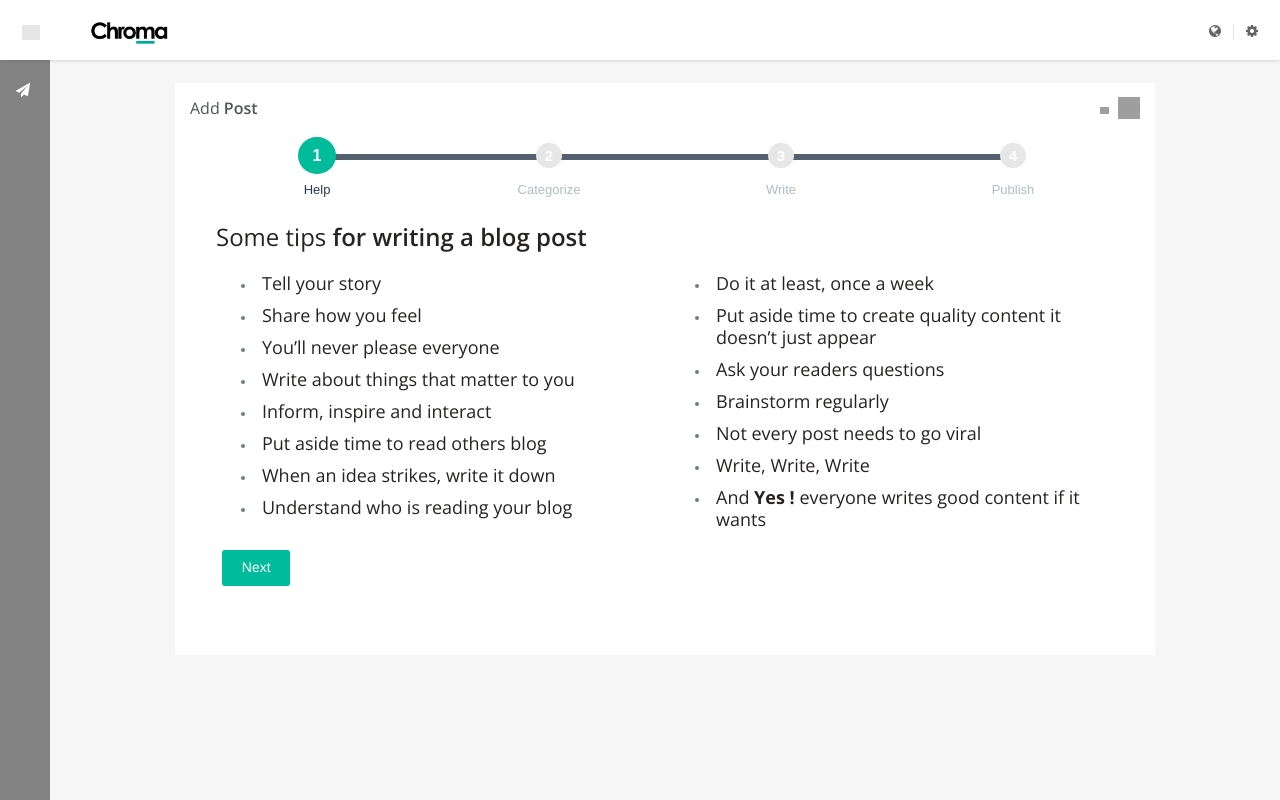
After one commit to merqurio/kolore, a Flask app: template app/admin/templates/posts-add.html in a window 1280 px wide. The commit adds this page. Run offline with Flask 2, Linux system fonts and the light colour scheme; the template is opened without the code that fills it: most values are stand-ins (such as "Sample title", 1, 10 or a date in 2020); parts of the project's set-up code (start-up, migrations or seed data) failed here and were passed over; some libraries are stand-ins or nearby versions; grey boxes are pictures that could not be loaded.

Commit message:
Fixes #23 and #3

```diff
--- /dev/null
+++ b/app/admin/templates/blocks/modal-editor.html
@@ -0,0 +1,67 @@
+<style type="text/css">
+    .tab-pan{
+        display: none;
+        padding: 15px;
+    }
+</style>
+<div class="modal fade" id="helpModal" tabindex="-1" role="dialog" aria-labelledby="helpModal" aria-hidden="true">
+    <div class="modal-dialog">
+        <div class="modal-content">
+            <div class="modal-header">
+                <button type="button" class="close" data-dismiss="modal"><span aria-hidden="true">&times;</span><span class="sr-only">Close</span></button>
+                <h4 class="modal-title" id="myModalLabel">{{_("How to add images and edit text")}}</h4>
+            </div>
+            <div>
+                <ul class="nav nav-tabs" id="tabHelp">
+                    <li class="active"><a href="#tabText">{{_("Edit text")}}</a></li>
+                    <li class=""><a href="#tabIMG">{{_("Add images")}}</a></li>
+                </ul>
+
+                <div class="tab-content">
+                    <div class="tab-pan active" id="tabText">
+                        <div class="row column-seperation">
+                            <div class="col-md-12">
+                                <h3>{{_("Edit text")}}</h3>
+                                <h4>{{_("Text editing is as easy as selecting the words you want to style and then a bubble Box will appear with available options.")}}</h4>
+                                <hr>
+                                <img style="opacity: 0.7;" src="{{ url_for('admin.static', filename='img/admin/text.gif') }}">
+                            </div>
+                        </div>
+                    </div>
+                    <div class="tab-pan" id="tabIMG">
+                        <div class="row">
+                            <div class="col-md-12">
+                                <h3>{{_("Add an image or Video")}}</h3>
+                                <h4>
+                                    {{_("For adding an image or a video, just drag the image to the editor or click in the")}}
+                                    <span class="fa-stack">
+                                      <i class="fa fa-circle-o fa-stack-2x text-success"></i>
+                                      <i class="fa fa-plus fa-stack-1x text-success"></i>
+                                    </span>
+                                    {{_("button in the left side of the editor.")}}
+                                </h4>
+                                <div class="col-md-12">
+                                    <hr>
+                                    <img width="48%" style="opacity: 0.7;" src="{{ url_for('admin.static', filename='img/admin/img1.gif') }}">
+                                    <img width="48%" style="opacity: 0.7;" src="{{ url_for('admin.static', filename='img/admin/img2.gif') }}">
+                                </div>
+                            </div>
+                        </div>
+                    </div>
+                </div>
+            </div>
+            <div class="modal-footer">
+                <button type="button" class="btn btn-default" data-dismiss="modal">Close</button>
+            </div>
+        </div>
+    </div>
+</div>
+<script>
+$(document).ready(function() {
+    $('#tabHelp a').click(function (e) {
+        e.preventDefault();
+        console.log('Runed')
+        $(this).tab('show');
+    });
+});
+</script>
--- /dev/null
+++ b/app/admin/templates/blocks/nav-lang.html
@@ -0,0 +1,42 @@
+<!-- BEGIN RIGHT TOGGLER -->
+<div class="pull-right">
+    <ul class="nav quick-section ">
+        <li class="quicklinks">
+            <a data-toggle="dropdown" class="dropdown-toggle  pull-right " href="#" id="user-options">
+                <i class="fa fa-globe"></i>
+            </a>
+            <ul class="dropdown-menu  pull-right" role="menu" aria-labelledby="user-options">
+                <li class="eu">
+                    <a href="#"> {{_('Basque')}}</a>
+                </li>
+                <li class="es">
+                    <a href="#"> {{_('Spanish')}}</a>
+                </li>
+                <li class="en">
+                    <a href="#"> {{_('English')}}</a>
+                </li>
+                <li class="fr">
+                    <a href="#"> {{_('French')}}</a>
+                </li>
+            </ul>
+        </li>
+        <li class="quicklinks"> <span class="h-seperate"></span></li>
+        <li class="quicklinks">
+            <a data-toggle="dropdown" class="dropdown-toggle  pull-right " href="#" id="user-options">
+                <i class="fa fa-gear"></i>
+            </a>
+            <ul class="dropdown-menu  pull-right" role="menu" aria-labelledby="user-options">
+                <li>
+                    <a href="#"> {{_('My Account')}}</a>
+                </li>
+                <li class="divider"></li>
+                <li>
+                    <a href="/logout">
+                        <i class="fa fa-power-off"></i>&nbsp;&nbsp;{{_('Log Out')}}
+                    </a>
+                </li>
+            </ul>
+        </li>
+    </ul>
+</div>
+<!-- END RIGHT TOGGLER -->
--- /dev/null
+++ b/app/admin/templates/blocks/nav-main.html
@@ -0,0 +1,38 @@
+<p class="menu-title">{{_('MAIN MENU')}} </p>
+<ul>
+    {# <li >
+        <a href="javascript:;">
+            <i class="fa fa-file-text"></i>
+            <span class="title">{{_('Pages')}}</span>
+            <span class="arrow "></span>
+        </a>
+        <ul class="sub-menu">
+            <li > <a href="{{ url_for('admin.pages')}}"><i class="fa fa-files-o"></i> {{_('All Pages')}}</a> </li>
+            <li > <a href="#"><i class="fa fa-plus"></i> {{_('Add New')}}</a> </li>
+        </ul>
+    </li> #}
+    <li >
+        <a href="javascript:;">
+            <i class="fa fa-send"></i>
+            <span class="title">{{_('Blog')}}</span>
+            <span class="arrow "></span>
+        </a>
+        <ul class="sub-menu">
+            <li > <a href="{{ url_for('admin.posts')}}"><i class="fa fa-send-o"></i> {{_('All Entries')}}</a> </li>
+            <li > <a href="{{ url_for('admin.addPost')}}"><i class="fa fa-plus-square"></i> {{_('Add New')}}</a> </li>
+            <li > <a href="{{ url_for('admin.categories')}}"><i class="fa fa-tags"></i> {{_('Categories')}}</a> </li>
+        </ul>
+    </li>
+    {# <li >
+        <a href="javascript:;">
+            <i class="fa fa-gear"></i>
+            <span class="title">{{_('Options')}}</span>
+            <span class="arrow "></span>
+        </a>
+        <ul class="sub-menu">
+            <li > <a href="#"><i class="fa fa-align-justify"></i> {{_('Menu Settings')}}</a> </li>
+            <li > <a href="#"><i class="fa fa-envelope"></i> {{_('Contact Settings')}}</a> </li>
+        </ul>
+    </li> #}
+</ul>
+<div class="clearfix"></div>
--- a/app/admin/templates/base.html
+++ b/app/admin/templates/main-base.html
@@ -44,7 +44,7 @@
                             </a>
                         </li>
                     </ul>
-                    {% include "navLang.html"%}
+                    {% include "blocks/nav-lang.html"%}
                 </div>
                 <!-- END RESPONSIVE MENU TOGGLER -->
                 <div class="header-quick-nav">
@@ -65,7 +65,7 @@
                         </ul>
                     </div>
                     <!-- END TOP NAVIGATION MENU -->
-                    {% include "navLang.html"%}
+                    {% include "blocks/nav-lang.html"%}
                 </div>
                 <!-- END TOP NAVIGATION MENU -->
             </div>
@@ -78,7 +78,7 @@
             <div class="page-sidebar {% if request.cookies.get('menu') != 'open' %}{{'mini'}}{% endif %}" id="main-menu">
                 <div class="page-sidebar-wrapper scrollbar-dynamic" id="main-menu-wrapper">
                     <!-- BEGIN SIDEBAR MENU -->
-                    {% include "navMain.html"%}
+                    {% include "blocks/nav-main.html"%}
                     <!-- END SIDEBAR MENU -->
                 </div>
                 <div class="footer-widget" {% if request.cookies.get('menu') == 'open' %}{{'style="display:none;"'}}{% endif %} >
--- a/app/admin/templates/home.html
+++ b/app/admin/templates/main-home.html
@@ -1,4 +1,4 @@
-{% extends "base.html"%}
+{% extends "main-base.html"%}
 
 {% block content%}
 
--- a/app/admin/templates/viewPages.html
+++ b/app/admin/templates/pages-view.html
@@ -1,4 +1,4 @@
-{% extends "base.html"%}
+{% extends "main-base.html"%}
 {% block css%}
 
 {% endblock %}
--- a/app/admin/templates/addPost.html
+++ b/app/admin/templates/posts-add.html
@@ -1,4 +1,4 @@
-{% extends "base.html"%}
+{% extends "main-base.html"%}
 {% block css %}
     <link href="{{ url_for('admin.static', filename='plugins/select2-bootstrap-css/select2-bootstrap.css') }}" rel="stylesheet" type="text/css" media="screen">
     <link href="{{ url_for('admin.static', filename='plugins/select2/select2.css') }}" rel="stylesheet" type="text/css" media="screen">
@@ -268,6 +268,6 @@
     $('#wizard').removeClass('hidden').addClass('animated fadeInUp');
 
 </script>
-{% include "modalEditor.html"%}
+{% include "blocks/modal-editor.html"%}
 
 {% endblock %}
--- a/app/admin/templates/editPost.html
+++ b/app/admin/templates/posts-edit.html
@@ -1,4 +1,4 @@
-{% extends "base.html"%}
+{% extends "main-base.html"%}
 {% block css %}
     <link href="{{ url_for('admin.static', filename='plugins/select2-bootstrap-css/select2-bootstrap.css') }}" rel="stylesheet" type="text/css" media="screen">
     <link href="{{ url_for('admin.static', filename='plugins/select2/select2.css') }}" rel="stylesheet" type="text/css" media="screen">
@@ -167,5 +167,5 @@
     $('#editForm').removeClass('hidden').addClass('animated fadeInUp');
 
 </script>
-{% include "modalEditor.html"%}
+{% include "blocks/modal-editor.html"%}
 {% endblock %}
--- a/app/admin/templates/viewPosts.html
+++ b/app/admin/templates/posts-view.html
@@ -1,4 +1,4 @@
-{% extends "base.html"%}
+{% extends "main-base.html"%}
 
 {% block css %}
 <style type="text/css">
@@ -98,7 +98,7 @@
 {% block js %}
 {# Dependencies #}
 <script type="text/javascript" src="{{ url_for('admin.static', filename='plugins/moment/min/moment-with-locales.min.js') }}"></script>
-
+{#
 <script>
     //Helps the to tick all options in the table
     $('table .checkbox input').click( function() {
@@ -110,6 +110,7 @@
         }
     });
 </script>
+ #}
 <script type="text/javascript">
     // Set's dates
     $(document).ready(function(){
```
Also changed, not shown: app/admin/controllers.py (+12 -11 lines), app/admin/templates/categories-edit.html (renamed from app/admin/templates/viewCategories.html, +31 -27 lines), app/admin/templates/categories-view.html (renamed from app/admin/templates/editCategories.html, +27 -31 lines), app/admin/templates/modal-editor.html (renamed from app/admin/templates/modalEditor.html), app/admin/templates/nav-lang.html (renamed from app/admin/templates/navLang.html), app/admin/templates/nav-main.html (renamed from app/admin/templates/navMain.html).
